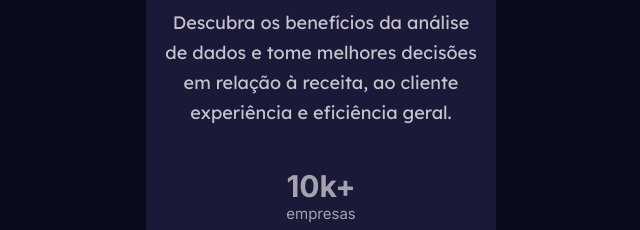
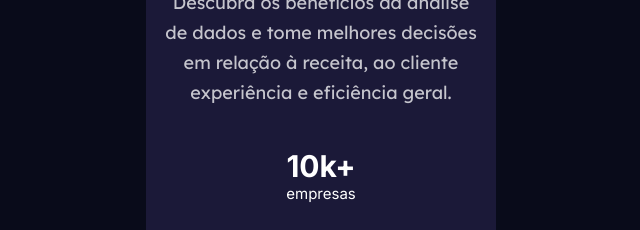
Before and after one commit to guilhermegiovani/Projetos, a plain HTML site: page projeto-2/index.html in a window 1280 px wide. Shown: the part 532-762 px from the top of the page, without its empty margins (319-959 px from the left). Drawn offline with Linux system fonts and the light colour scheme.

Commit message:
projeto 2

```diff
--- a/projeto-2/estilos/style.css
+++ b/projeto-2/estilos/style.css
@@ -38,7 +38,7 @@ section {
 
     background-color: hsl(244, 38%, 16%);
     width: 350px;
-    margin-top: 140px;
+    margin-top: 120px;
     padding-bottom: 20px;
     border-radius: 15px;
 
@@ -48,7 +48,6 @@ section {
 picture > img {
     display: block;
     width: 350px;
-
     border-top-right-radius: 15px;
     border-top-left-radius: 15px;
 }
@@ -94,5 +93,5 @@ ul > li {
     font-family: 'Inter', sans-serif;
     font-weight: 300;
     text-align: center;
-    color: hsla(0, 0%, 100%, 0.6);
+    color: hsl(0, 0%, 100%);
 }
```
